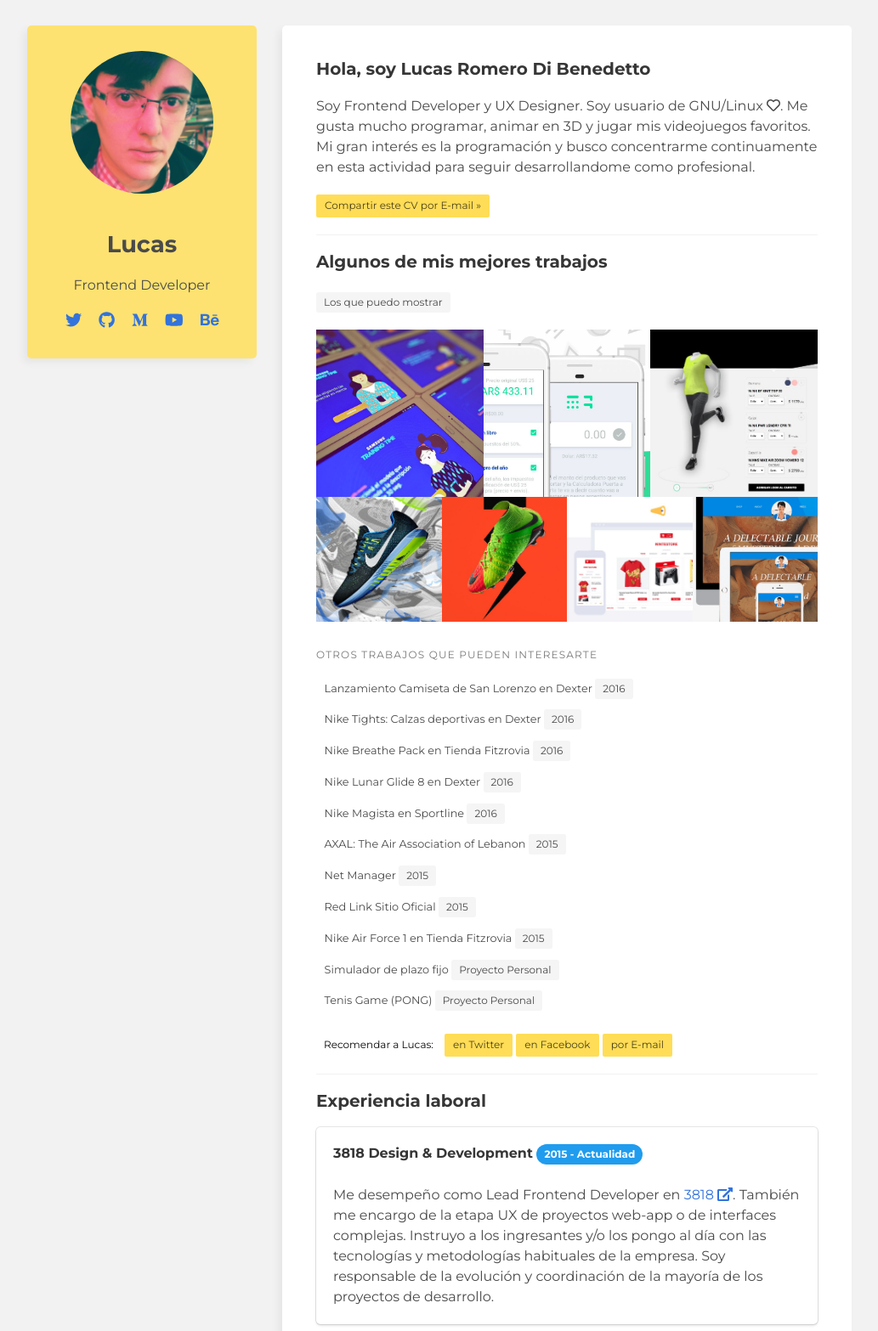
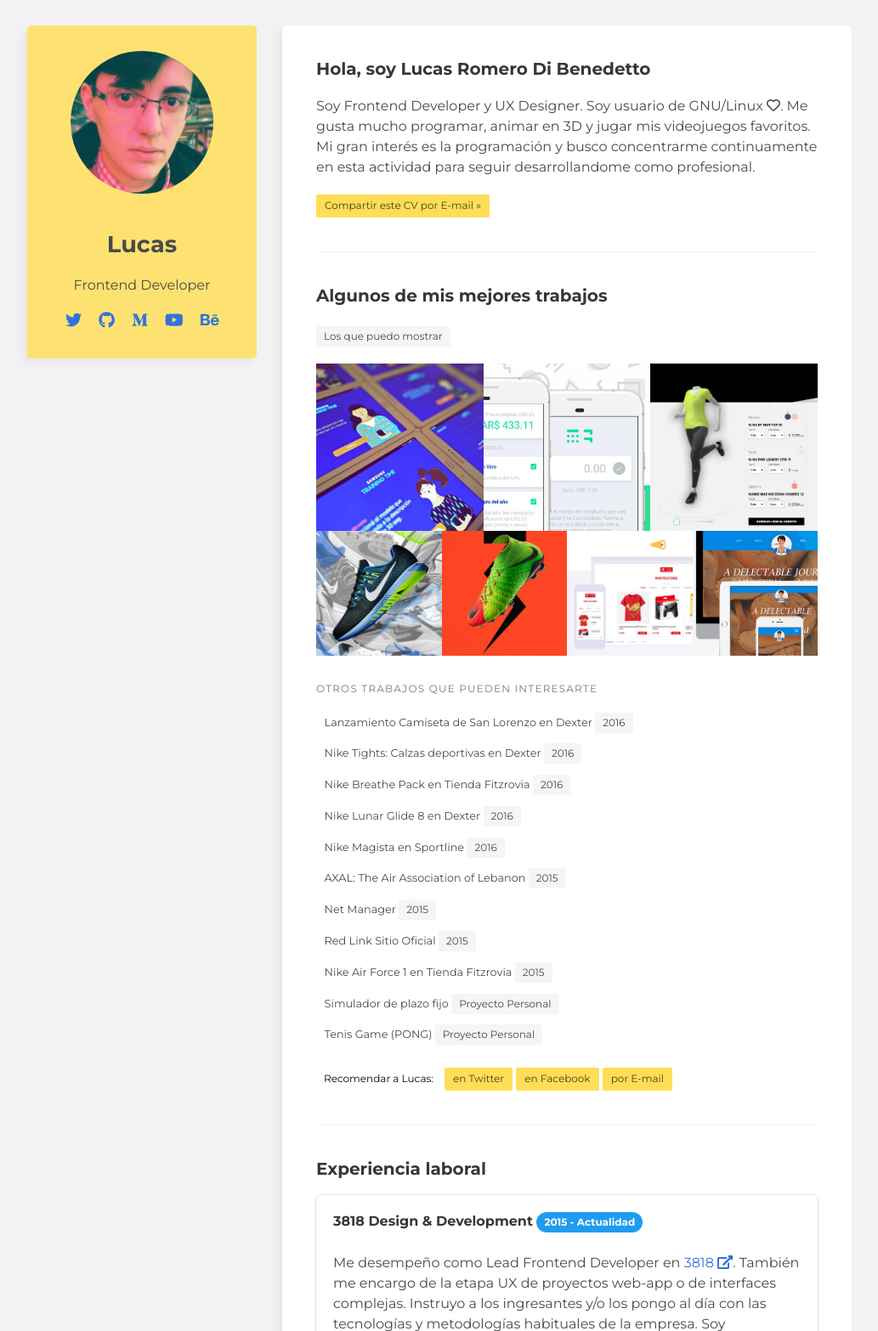
Before and after one commit to lucasromerodb/lucasromerodb.github.io, a PHP site: page / in a window 1280 px wide. Shown: the top 1567 px of the page at 85% size, without its empty margins (123-1156 px from the left). Run offline with PHP 8.4, Linux system fonts and the light colour scheme; some libraries are stand-ins or nearby versions.

Commit message:
cv divider con incremento de margen

```diff
--- a/src/frontend/sass/components/_cv.sass
+++ b/src/frontend/sass/components/_cv.sass
@@ -7,8 +7,8 @@
 
   &__divider
     border-bottom: 1px solid $ne-95
-    margin-top: 20px
-    margin-bottom: 20px
+    margin-top: 40px
+    margin-bottom: 40px
 
   &__header
     margin-bottom: 20px
```
Also changed, not shown: src/assets/css/app.css.
